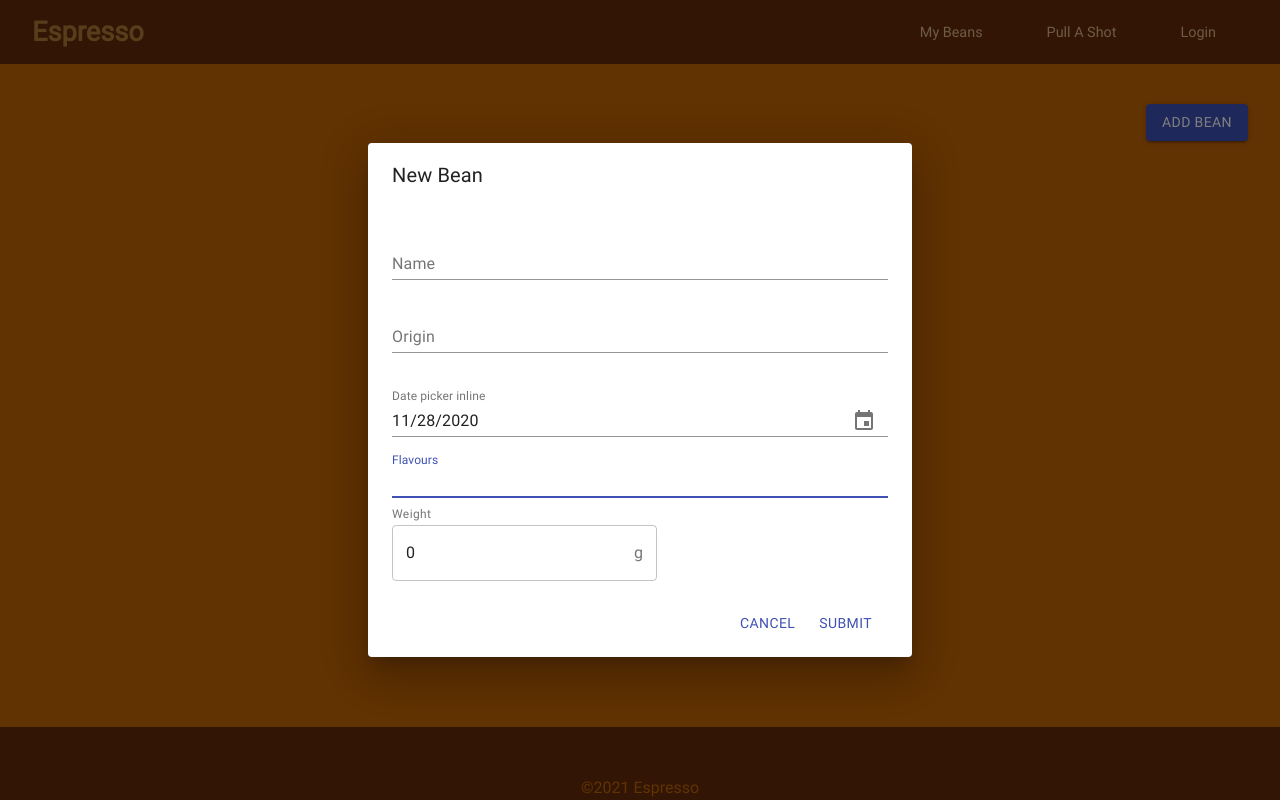
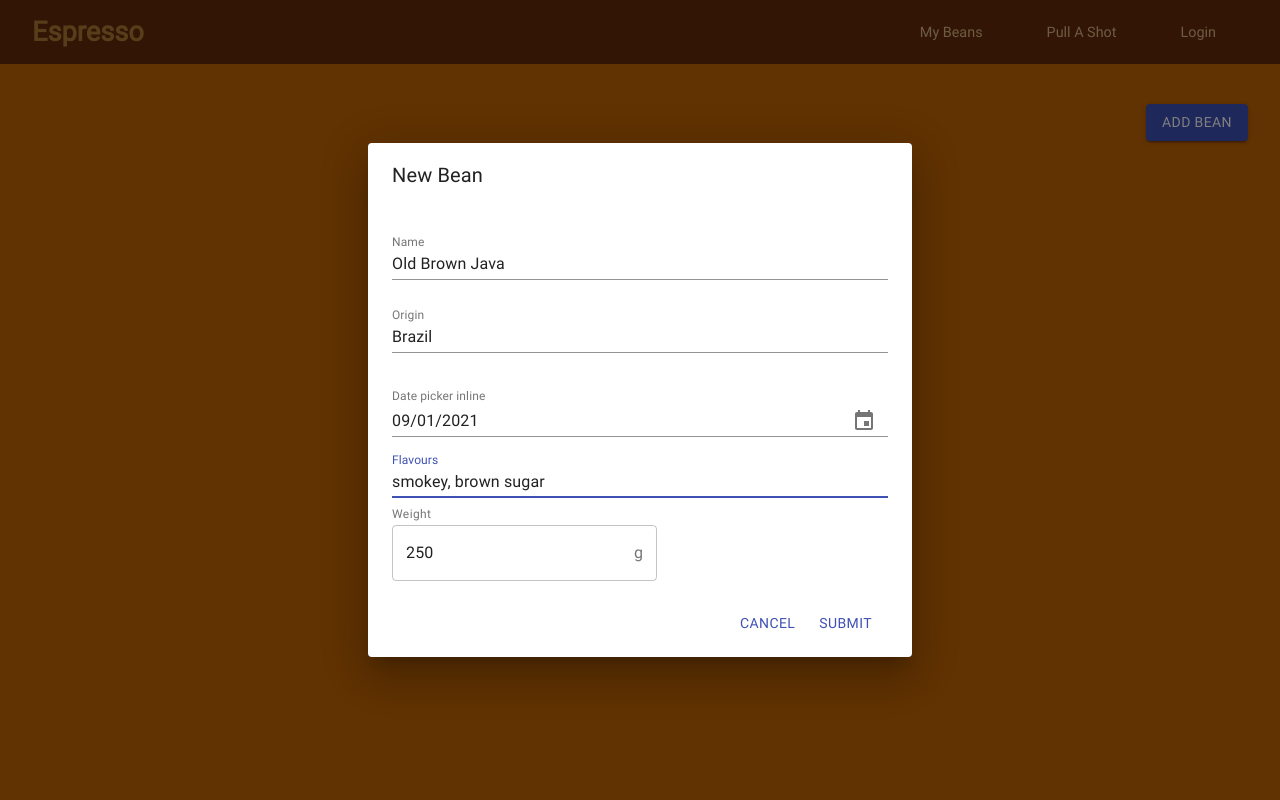
Before and after one commit to samueljmillward/espresso, a React (Create React App) app: page /beans in a window 1280 px wide. Both pictures are taken after a click on the button "ADD BEAN". Built offline with nearby package versions, Linux system fonts and the light colour scheme.

Commit message:
Datepicker fix

```diff
--- a/src/elements/NewBean.js
+++ b/src/elements/NewBean.js
@@ -11,6 +11,7 @@ import InputAdornment from '@material-ui/core/InputAdornment';
 import FormHelperText from '@material-ui/core/FormHelperText';
 import OutlinedInput from '@material-ui/core/OutlinedInput';
 import DateFnsUtils from '@date-io/date-fns';
+import { format } from 'date-fns';
 import {
   MuiPickersUtilsProvider,
   KeyboardDatePicker,
@@ -45,6 +46,14 @@ const useStyles = makeStyles((theme) => ({
   },
 }));
 
+const defaultValues = {
+  name: 'Old Brown Java',
+  origin: 'Brazil',
+  weight: 250,
+  roastDate: new Date(),
+  flavours: 'smokey, brown sugar',
+};
+
 export default function NewBean({ setBeansList }) {
   const classes = useStyles();
 
@@ -56,6 +65,7 @@ export default function NewBean({ setBeansList }) {
     handleClose();
     console.clear();
     console.log({ data });
+    data.roastDate = format(data.roastDate, 'yyyy-MM-dd');
     setBeansList((old) => [...old, data]);
   };
 
@@ -108,6 +118,7 @@ export default function NewBean({ setBeansList }) {
               autoFocus
               margin="dense"
               inputRef={register}
+              defaultValue={defaultValues.name}
               name="name"
               id="name"
               label="Name"
@@ -119,6 +130,7 @@ export default function NewBean({ setBeansList }) {
               autoFocus
               margin="dense"
               inputRef={register}
+              defaultValue={defaultValues.origin}
               name="origin"
               id="origin"
               label="Origin"
@@ -132,11 +144,11 @@ export default function NewBean({ setBeansList }) {
                   as={<KeyboardDatePicker />}
                   disableToolbar
                   variant="inline"
-                  format="MM/dd/yyyy"
+                  format="dd/MM/yyyy"
                   margin="normal"
                   name="roastDate"
+                  defaultValue={defaultValues.roastDate}
                   control={control}
-                  defaultValue="2020-11-28"
                   id="date-picker-inline"
                   label="Date picker inline"
                   value={selectedDate}
@@ -151,6 +163,7 @@ export default function NewBean({ setBeansList }) {
                   margin="dense"
                   inputRef={register}
                   name="flavours"
+                  defaultValue={defaultValues.flavours}
                   id="flavours"
                   label="Flavours"
                   type="text"
@@ -170,7 +183,7 @@ export default function NewBean({ setBeansList }) {
               onChange={handleChange('weight')}
               name="weight"
               control={control}
-              defaultValue="0"
+              defaultValue={defaultValues.weight}
               endAdornment={<InputAdornment position="end">g</InputAdornment>}
               aria-describedby="outlined-weight-helper-text"
               inputProps={{
--- a/src/pages/beans.js
+++ b/src/pages/beans.js
@@ -5,7 +5,6 @@ import { makeStyles } from '@material-ui/core/styles';
 import Navbar from '../elements/Navbar';
 import BeanCard from '../elements/BeanCard';
 import NewBean from '../elements/NewBean';
-import Footer from '../elements/Footer';
 
 const useStyles = makeStyles((theme) => ({
   gridContainer: {
@@ -77,7 +76,6 @@ export default function Beans() {
         ))}
       </Grid>
       <NewBean setBeansList={setBeansList} className={classes.addButton} />
-      <Footer />
     </>
   );
 }
--- a/src/pages/brews.js
+++ b/src/pages/brews.js
@@ -5,7 +5,6 @@ import { makeStyles } from '@material-ui/core/styles';
 import Navbar from '../elements/Navbar';
 import BrewCard from '../elements/BrewCard';
 import NewShot from '../elements/NewShot';
-import Footer from '../elements/Footer';
 
 const useStyles = makeStyles((theme) => ({
   gridContainer: {
@@ -83,7 +82,6 @@ export default function Brew() {
         ))}
       </Grid>
       <NewShot setBrewsList={setBrewsList} className={classes.addButton} />
-      <Footer />
     </>
   );
 }
--- a/src/pages/home.js
+++ b/src/pages/home.js
@@ -2,14 +2,12 @@ import React from 'react';
 
 import Navbar from '../elements/Navbar';
 import HomeButtons from '../elements/HomeButtons';
-import Footer from '../elements/Footer';
 
 const Home = () => {
   return (
     <>
       <Navbar />
       <HomeButtons />
-      <Footer />
     </>
   );
 };
--- a/src/styles/StyledApp.js
+++ b/src/styles/StyledApp.js
@@ -2,5 +2,7 @@ import styled from 'styled-components';
 
 export const StyledApp = styled.div`
   background-color: #c46404;
+  display: flex;
   min-height: 100vh;
+  flex-direction: column;
 `;
```
